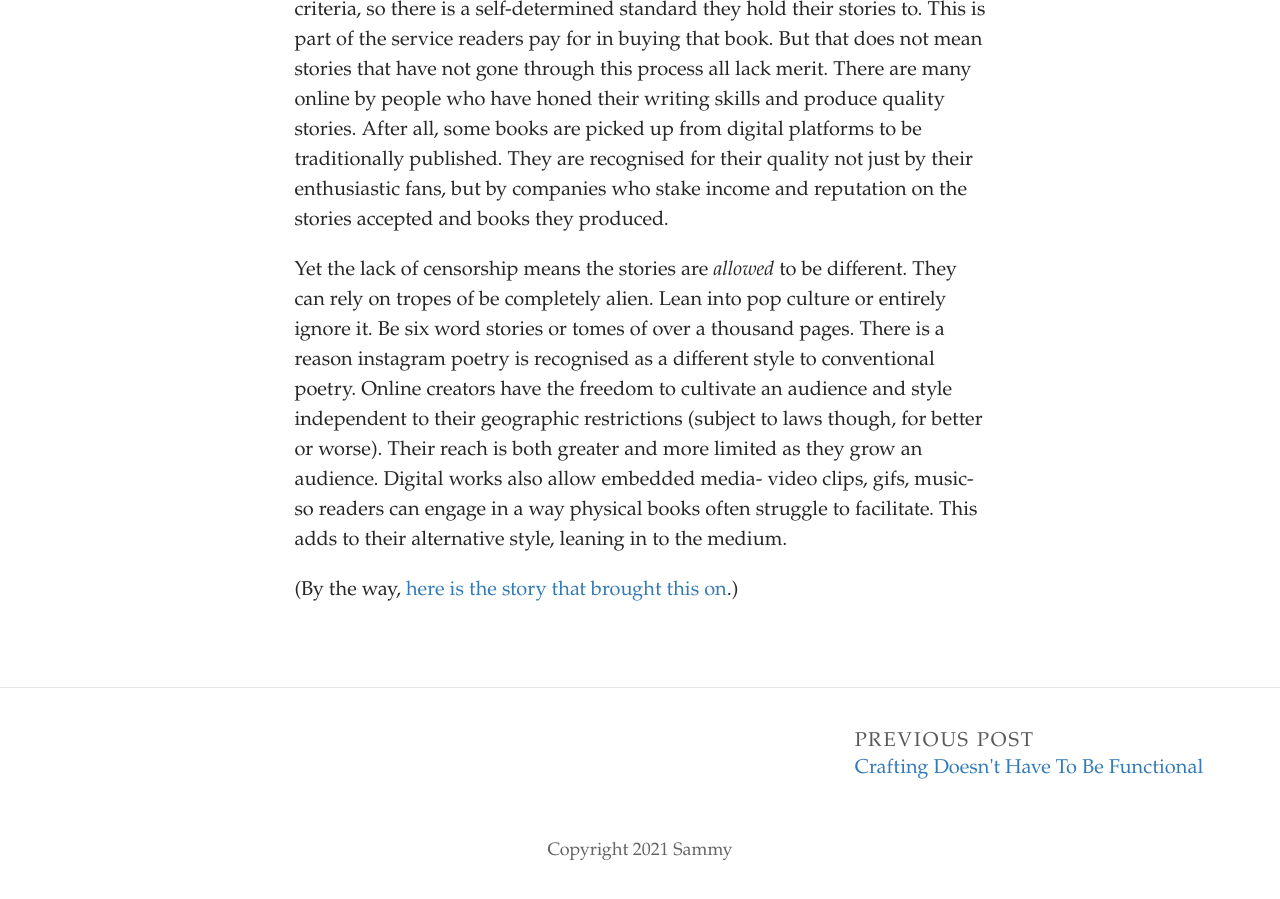
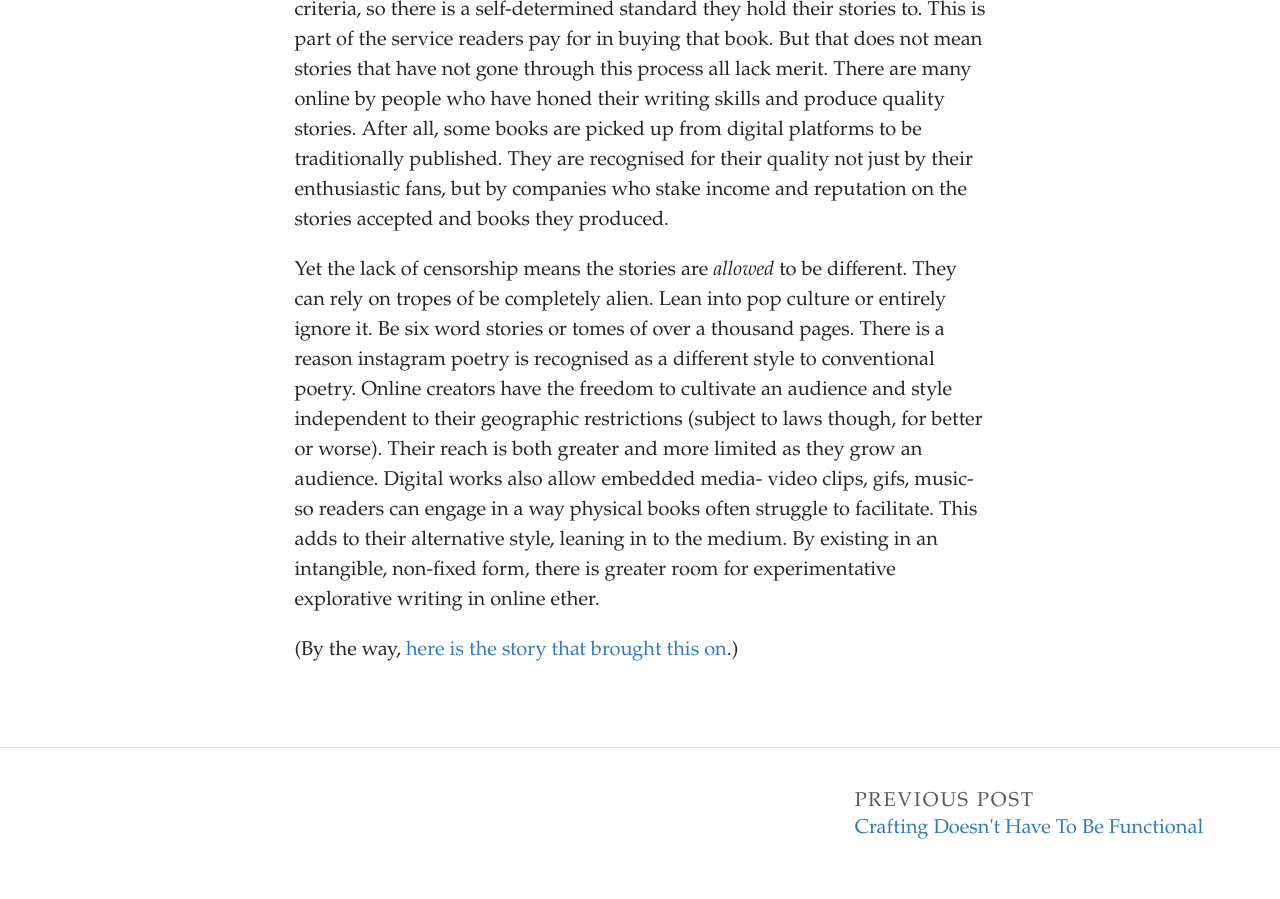
Before and after one commit to SammySpinsAYarn/Blog, a Jekyll site: the page built from _posts/2023-07-06-can-go-back-to-books-now.md, in a window 1280 px wide and 900 px high, scrolled down 720 px. Built offline with Jekyll 4.4.1, drawn with Linux system fonts in a browser that asks for light colours; some web fonts are replaced.

Commit message:
Update Post “2023-07-06-can-go-back-to-books-now”

```diff
--- a/_posts/2023-07-06-can-go-back-to-books-now.md
+++ b/_posts/2023-07-06-can-go-back-to-books-now.md
@@ -9,6 +9,6 @@
 
 Open access digital stories can hugely vary in quality. They range from the infamous, like the *My Immortal* fanfic, to the hugely successful, such as *The Martian*. Anybody with internet access can write on platforms ranging from those designed for a single author's work, to library-style collections, to blogs and social media posts. This is the nature of media online. This disparity means there are those who will not read books that are not traditionally published. They rely on the quality control provided by publishing houses.  Not a bad idea. Publishing houses need to ensure their products meet their criteria, so there is a self-determined standard they hold their stories to. This is part of the service readers pay for in buying that book. But that does not mean stories that have not gone through this process all lack merit. There are many online by people who have honed their writing skills and produce quality stories. After all, some books are picked up from digital platforms to be traditionally published. They are recognised for their quality not just by their enthusiastic fans, but by companies who stake income and reputation on the stories accepted and books they produced.
 
-Y﻿et the lack of censorship means the stories are *allowed* to be different. They can rely on tropes of be completely alien. Lean into pop culture or entirely ignore it. Be six word stories or tomes of over a thousand pages. There is a reason instagram poetry is recognised as a different style to conventional poetry. Online creators have the freedom to cultivate an audience and style independent to their geographic restrictions (subject to laws though, for better or worse). Their reach is both greater and more limited as they grow an audience. Digital works also allow embedded media- video clips, gifs, music- so readers can engage in a way physical books often struggle to facilitate. This adds to their alternative style, leaning in to the medium.
+Y﻿et the lack of censorship means the stories are *allowed* to be different. They can rely on tropes of be completely alien. Lean into pop culture or entirely ignore it. Be six word stories or tomes of over a thousand pages. There is a reason instagram poetry is recognised as a different style to conventional poetry. Online creators have the freedom to cultivate an audience and style independent to their geographic restrictions (subject to laws though, for better or worse). Their reach is both greater and more limited as they grow an audience. Digital works also allow embedded media- video clips, gifs, music- so readers can engage in a way physical books often struggle to facilitate. This adds to their alternative style, leaning in to the medium. By existing in an intangible, non-fixed form, there is greater room for experimentative explorative writing in online ether.
 
 (﻿By the way, [here is the story that brought this on](https://wanderinginn.com/table-of-contents/).)
```
